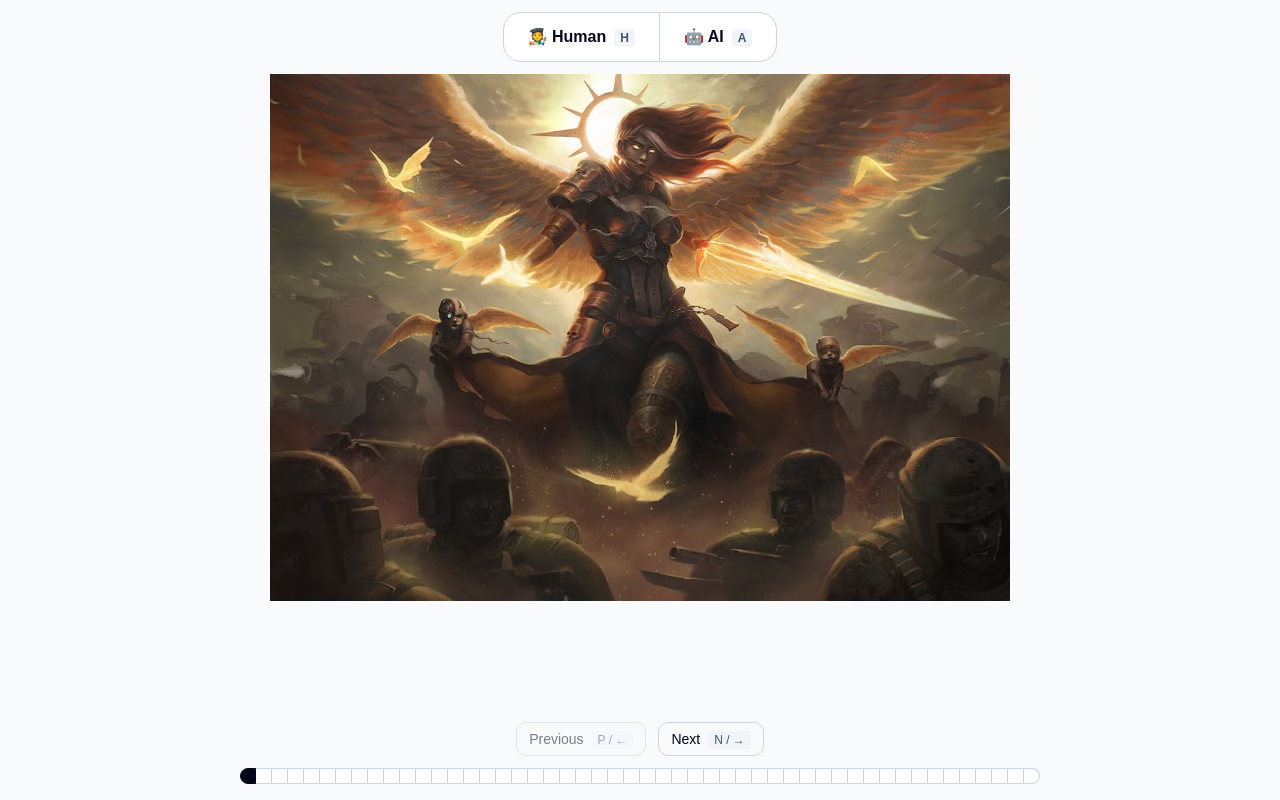
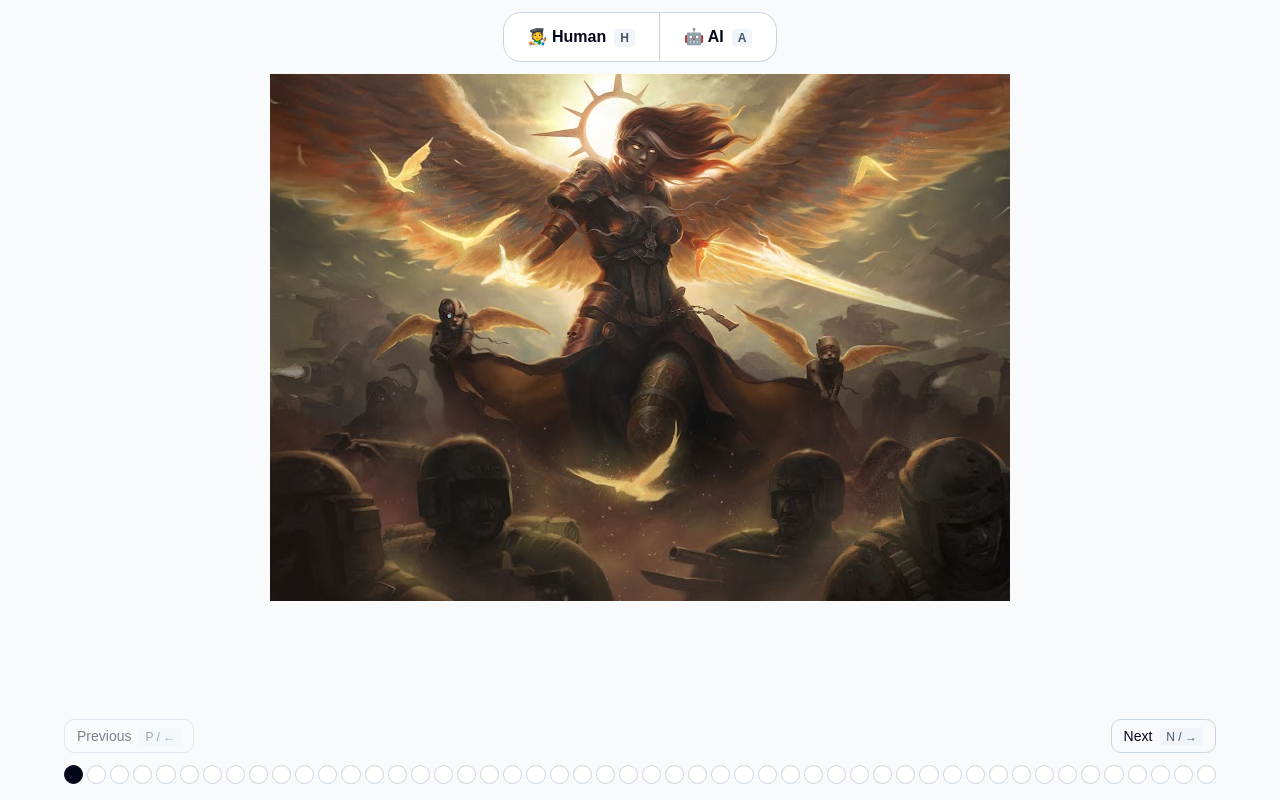
Before and after one commit to HerbCaudill/art-test, a React (Vite) app: page / in a window 1280 px wide. Both pictures are taken after a click on the button "Start". Built offline with nearby package versions, Linux system fonts and the light colour scheme.

Commit message:
TestView: fit progress and spread navigation

```diff
--- a/src/components/ProgressGrid.tsx
+++ b/src/components/ProgressGrid.tsx
@@ -1,17 +1,21 @@
-import { ButtonGroup } from "./ui/button-group"
 import { cx } from "../lib/cx"
 import type { UserAnswers } from "../art/types"
 
 /** Render the numbered direct-navigation progress group. */
 export function ProgressGrid({ answers, currentItemId, onNavigate, totalItems }: Props) {
   return (
-    <div className="w-full overflow-x-auto py-1">
-      <ButtonGroup aria-label="Artwork progress" className="mx-auto">
+    <div className="w-full py-1">
+      <div
+        aria-label="Artwork progress"
+        className="mx-auto grid w-full max-w-6xl gap-1"
+        role="group"
+        style={{ gridTemplateColumns: `repeat(${totalItems}, minmax(0, 1fr))` }}
+      >
         {Array.from({ length: totalItems }, (_, index) => index + 1).map(itemId => (
           <button
             aria-label={`Go to item ${itemId}`}
             className={cx(
-              "group relative flex h-4 w-4 items-center justify-center rounded-full border text-[0.6rem] font-medium transition",
+              "group relative aspect-square min-w-0 rounded-full border text-[0.5rem] font-medium transition",
               currentItemId === itemId && "border-slate-950 bg-slate-950 text-white",
               currentItemId !== itemId &&
                 answers[itemId] &&
@@ -25,12 +29,12 @@ export function ProgressGrid({ answers, currentItemId, onNavigate, totalItems }:
             title={`Item ${itemId}`}
             type="button"
           >
-            <span className="pointer-events-none absolute -top-7 rounded bg-slate-950 px-1.5 py-0.5 text-xs text-white opacity-0 shadow-sm transition group-hover:opacity-100 group-focus-visible:opacity-100">
+            <span className="pointer-events-none absolute -top-7 left-1/2 -translate-x-1/2 rounded bg-slate-950 px-1.5 py-0.5 text-xs text-white opacity-0 shadow-sm transition group-hover:opacity-100 group-focus-visible:opacity-100">
               {itemId}
             </span>
           </button>
         ))}
-      </ButtonGroup>
+      </div>
     </div>
   )
 }
--- a/src/components/TestView.tsx
+++ b/src/components/TestView.tsx
@@ -32,7 +32,7 @@ export function TestView({ attempt, item, items, onAnswer, onNavigate }: Props)
       </div>
       <footer className="fixed inset-x-0 bottom-0 z-10 bg-slate-50/95 px-4 py-3 backdrop-blur">
         <div className="mx-auto flex max-w-6xl flex-col items-center gap-2">
-          <div className="flex items-center justify-center gap-3">
+          <div className="flex w-full items-center justify-between gap-3">
             <button
               className="rounded-lg border border-slate-300 px-3 py-1.5 text-sm font-medium disabled:opacity-50"
               disabled={item.id === 1}
```
